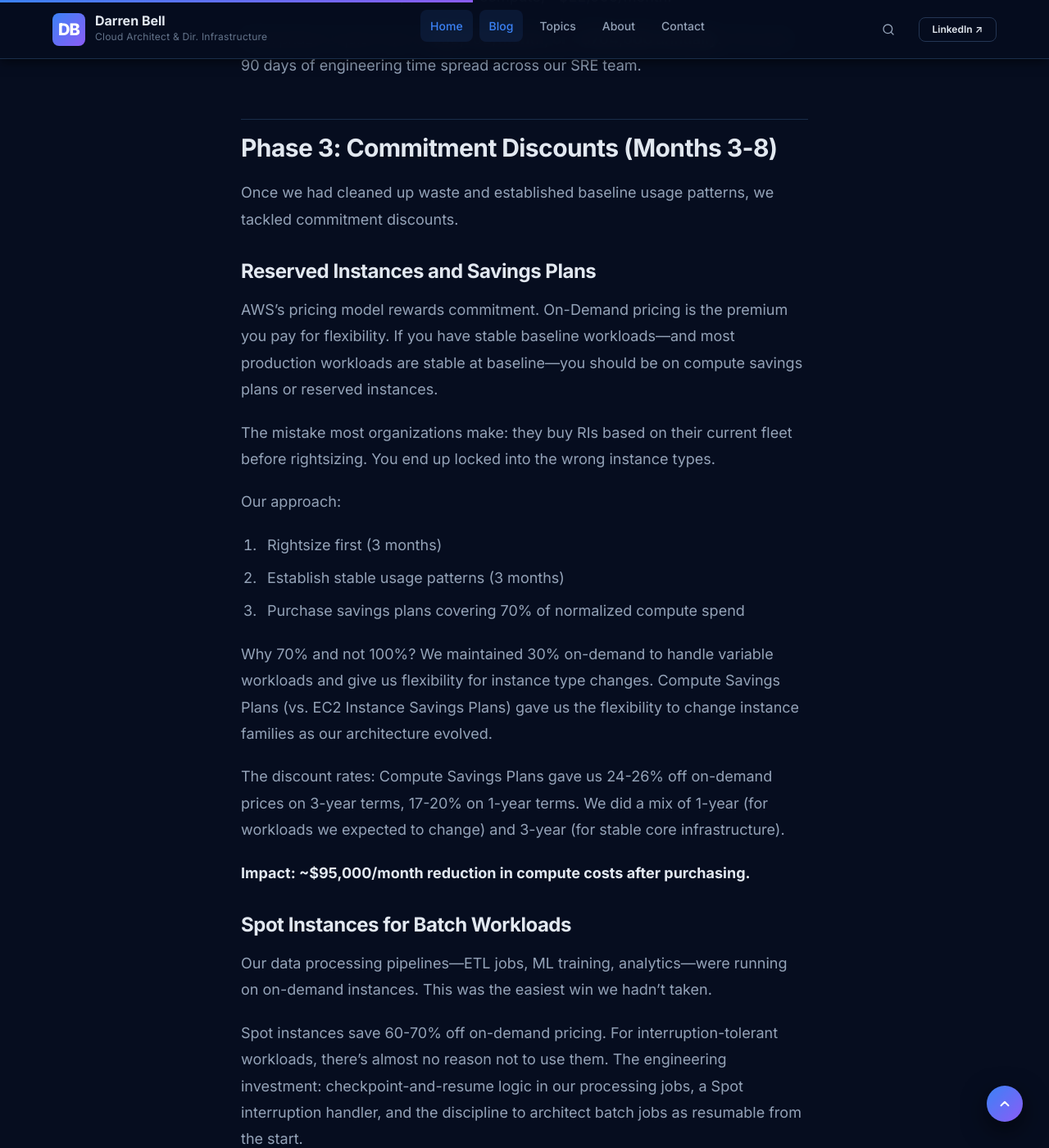
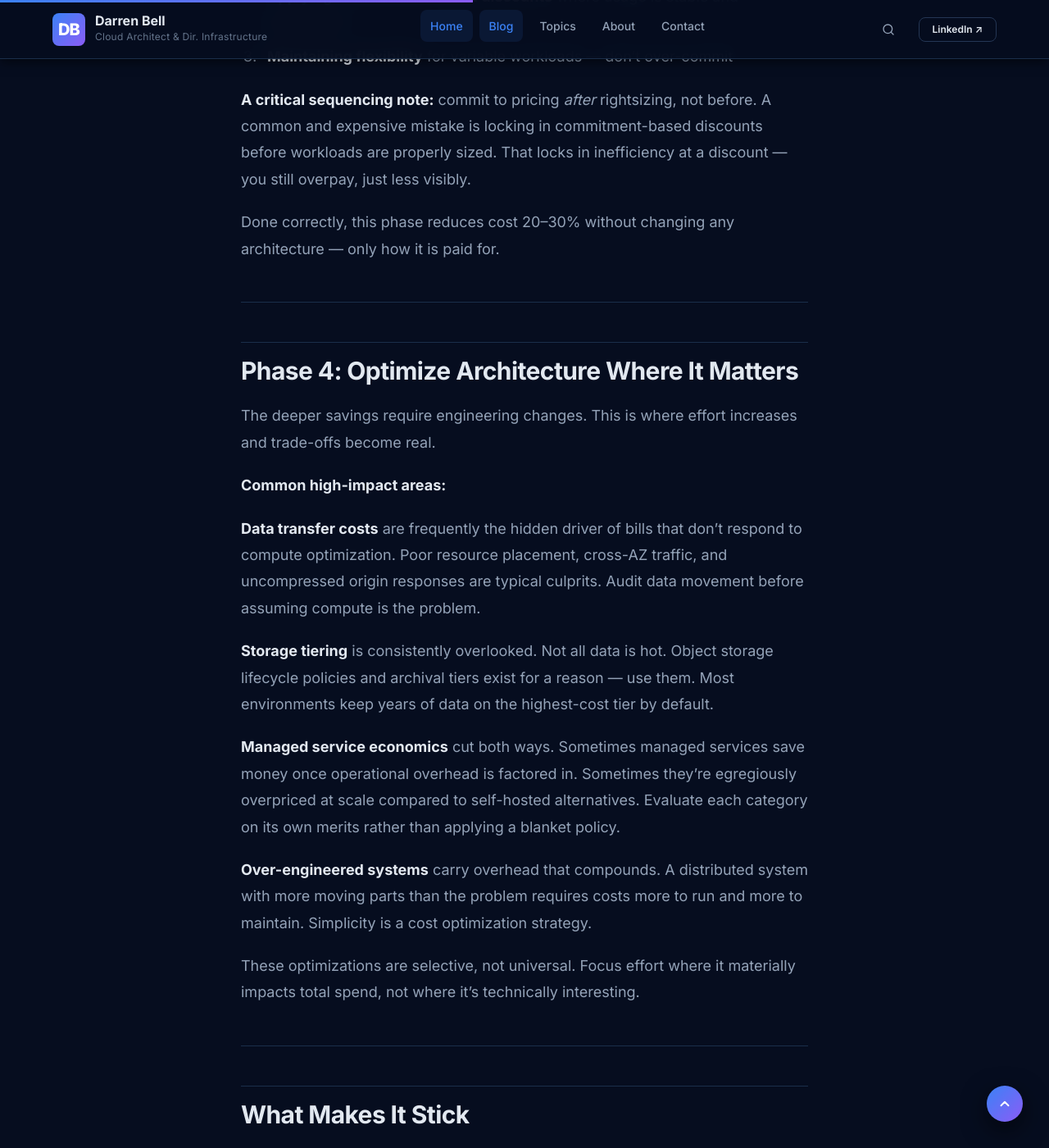
Before and after one commit to darrenbell09/DB_Blog, a Jekyll site: the page built from _posts/2024-03-18-finops-cloud-cost-optimization.md, in a window 1280 px wide and 1400 px high, scrolled down 3787 px. Shown: the whole window at 82% size. Built offline with Jekyll 4.4.1, drawn with Linux system fonts in a browser that asks for light colours; comment, search, counter and statistics services are not loaded; some of the changed text lies outside the part shown.

Commit message:
Rewrite FinOps post with new content, improved formatting, stronger closing
- New title and subtitle reflecting the operational-discipline angle
- Structured with clear phase headers (Phase 1–4) and a closing section
- Added comparison table for waste categories
- Added blockquote callout in Phase 1
- Expanded Phase 4 with named sub-sections for each optimization area
- Stronger closing: specific accountability question as the actionable takeaway
- Updated excerpt and tags

https://claude.ai/code/session_017PKE5vkCB3o9Qj9NWR6azF

````diff
--- a/_posts/2024-03-18-finops-cloud-cost-optimization.md
+++ b/_posts/2024-03-18-finops-cloud-cost-optimization.md
@@ -1,163 +1,142 @@
 ---
 layout: post
-title: "FinOps in Practice: How We Cut Cloud Costs by 40% Without Hurting Performance"
-subtitle: "A practical account of what actually works when cloud bills spiral out of control"
+title: "FinOps in Practice: What Actually Works When Cloud Costs Get Out of Control"
+subtitle: "Cloud cost problems are operational discipline problems. Here's the framework that fixes them."
 date: 2024-03-18
 category: FinOps
 tags: [FinOps, cloud costs, AWS, cost optimization, reserved instances, tagging]
-excerpt: "Cloud cost optimization is 20% tooling and 80% organizational behavior. Here's the complete playbook from a program that delivered a 40% reduction in 12 months."
+excerpt: "Most cloud cost problems don't start with architecture. They start with ownership. Here's the four-phase operational framework that actually delivers lasting results."
 ---
 
-Two years ago, I inherited a cloud infrastructure with a monthly AWS bill north of $800,000. Eighteen months later, we were spending $480,000 per month on roughly the same workloads, with better reliability and faster deployment cycles.
+Cloud cost problems rarely start with architecture. They start with operations.
 
-That's a 40% reduction—about $3.8M annualized. I'm writing this because the way we got there is not what most cloud cost articles describe.
+Most organizations don't have a cost problem because they chose the wrong services or instance types. They have a cost problem because **no one owns the outcome**. Engineers provision resources without cost visibility. Finance tracks spend but can't influence decisions. Waste accumulates because there's no accountability.
 
-## The First Thing to Understand
+The pattern is consistent: tooling gets added, dashboards get built, but nothing changes. Costs continue to climb.
 
-Cloud cost optimization is **20% tooling and 80% organizational behavior**.
-
-I've watched organizations buy Spot.io licenses, CloudHealth subscriptions, and custom cost dashboards, then see their cloud bill continue to grow. The tools didn't fail—the organization did. Nobody changed how engineers made resource decisions.
-
-The real problem with cloud costs is almost never that your architecture is wrong or that you're using the wrong instance types. It's that:
-
-1. The people making decisions about cloud resources have no visibility into their cost
-2. The people who care about cost have no authority over resource decisions
-3. There are no consequences for provisioning waste
-4. No one is accountable for the bill
-
-Fix these organizational problems first. The technical optimization follows naturally.
-
-## Phase 1: Establish the Truth (Months 1-3)
-
-Before you can optimize anything, you need to see what you have. This sounds obvious. It's harder than it sounds.
-
-### Tagging as the Foundation
-
-Our first discovery was that 60% of our spend was untagged or inconsistently tagged. Without tags, you can't attribute cost to a team, a product, an environment, or a business unit. You can't answer "what does our payment processing system cost to run?" You're flying blind.
-
-We implemented a mandatory tagging policy with four required tags:
-
-```
-Environment:  production | staging | development | sandbox
-Team:         <team-name>
-Product:      <product-name>
-CostCenter:   <finance-code>
-```
-
-Policy enforcement via AWS Config Rules flagged resources missing required tags. Any resource missing a tag after 7 days got a billing correction applied—the cost was charged to a "untagged-waste" cost center that the VP of Engineering owned directly. Nothing motivates tagging compliance like the CFO asking why a VP has a $12,000 waste line item.
-
-### Anomaly Detection Before Optimization
-
-Before we started cutting costs, we turned on AWS Cost Anomaly Detection and integrated it with our Slack incident channel. Three days in, we caught a development team that had spun up a GPU cluster for an ML experiment and forgotten to tear it down. $47,000 in one week.
-
-Set up anomaly detection before you do anything else. You will find surprises.
-
-### Rightsizing Inventory
-
-We ran the AWS Compute Optimizer report across our entire fleet. The initial output was humbling: 58% of our EC2 instances were overprovisioned by more than 50%. Engineers had followed the old datacenter instinct: "overprovision now, scale down later." In the cloud, "later" never comes.
-
-This isn't unusual. In almost every audit I've conducted, the majority of instances are significantly oversized.
-
-## Phase 2: Quick Wins (Months 2-5)
-
-With visibility established, we went after what I call "embarrassing waste"—cost that's hard to defend and quick to eliminate.
-
-### Killing Zombie Resources
-
-**Idle EC2 instances:** Any instance under 5% average CPU utilization for 30 days, with no other evidence of activity. We inventoried these, gave teams two weeks' notice, and shut down or terminated non-responsive ones. 73 instances deleted. ~$18,000/month.
-
-**Unattached EBS volumes:** Volumes exist when instances are terminated but nobody cleaned up. Simple script, lots of volumes. ~$4,200/month.
-
-**Old snapshots:** Snapshot retention policies didn't exist. We had snapshots going back four years for some instances, including dev instances that no longer existed. Automated cleanup with 90-day retention. ~$6,100/month.
-
-**Unused load balancers and NAT gateways:** These accrue charges even when carrying zero traffic. Cleaned up 31 idle load balancers, 12 unused NAT gateways. ~$8,400/month.
-
-**Development environments running 24/7:** Dev and staging environments shouldn't run nights and weekends. We implemented scheduled start/stop with AWS Instance Scheduler. Engineers could override for legitimate needs. 40% cost reduction on non-production compute, ~$22,000/month.
-
-Total phase 2 quick wins: **~$58,700/month, or ~$704,000 annually.** This took 90 days of engineering time spread across our SRE team.
-
-## Phase 3: Commitment Discounts (Months 3-8)
-
-Once we had cleaned up waste and established baseline usage patterns, we tackled commitment discounts.
-
-### Reserved Instances and Savings Plans
-
-AWS's pricing model rewards commitment. On-Demand pricing is the premium you pay for flexibility. If you have stable baseline workloads—and most production workloads are stable at baseline—you should be on compute savings plans or reserved instances.
-
-The mistake most organizations make: they buy RIs based on their current fleet before rightsizing. You end up locked into the wrong instance types.
-
-Our approach:
-1. Rightsize first (3 months)
-2. Establish stable usage patterns (3 months)
-3. Purchase savings plans covering 70% of normalized compute spend
-
-Why 70% and not 100%? We maintained 30% on-demand to handle variable workloads and give us flexibility for instance type changes. Compute Savings Plans (vs. EC2 Instance Savings Plans) gave us the flexibility to change instance families as our architecture evolved.
-
-The discount rates: Compute Savings Plans gave us 24-26% off on-demand prices on 3-year terms, 17-20% on 1-year terms. We did a mix of 1-year (for workloads we expected to change) and 3-year (for stable core infrastructure).
-
-**Impact: ~$95,000/month reduction in compute costs after purchasing.**
-
-### Spot Instances for Batch Workloads
-
-Our data processing pipelines—ETL jobs, ML training, analytics—were running on on-demand instances. This was the easiest win we hadn't taken.
-
-Spot instances save 60-70% off on-demand pricing. For interruption-tolerant workloads, there's almost no reason not to use them. The engineering investment: checkpoint-and-resume logic in our processing jobs, a Spot interruption handler, and the discipline to architect batch jobs as resumable from the start.
-
-**Impact: ~$28,000/month for batch processing workloads.**
-
-## Phase 4: Architectural Optimization (Months 6-18)
-
-This is where the bigger savings live, and where the work gets hard. Architectural changes require engineering investment and carry more risk than cleanup and commitment discounts.
-
-### Data Transfer Costs
-
-Data transfer is often the sneaky cost that grows faster than compute. We discovered we were paying ~$45,000/month in data transfer costs—mostly:
-
-- Cross-AZ traffic (instances in different AZs within the same region calling each other)
-- Data being transmitted to CloudFront uncompressed
-- Database reads going directly to RDS from application servers across AZs
-
-The fix:
-- Pinned services with high inter-service traffic to the same AZ using placement groups and AZ-aware client logic
-- Enabled compression on our CDN origin response
-- Added a connection-pooling proxy (RDS Proxy) to handle connection locality
-
-**Impact: ~$31,000/month in data transfer reduction.**
-
-### Storage Tiering
-
-Your data has different temperatures. Hot data (accessed frequently) belongs on fast, expensive storage. Cold data (accessed rarely) belongs on cheap, slow storage. Most organizations keep everything on the same tier because nobody thought about it.
-
-We implemented S3 Intelligent-Tiering for data we couldn't easily classify, and S3 Glacier for data we knew was archival (compliance archives, old log data). EBS volume audit—many volumes were gp2 when gp3 would have been cheaper and faster.
-
-**Impact: ~$18,000/month.**
-
-### Managed Services vs. Self-Managed
-
-This one cuts both ways. Sometimes managed services save money (you eliminate the operational overhead of running your own). Sometimes they're egregiously more expensive than self-hosted.
-
-Our case study: we were running Elasticsearch clusters on EC2 for log aggregation. Cost: $24,000/month. Migration to OpenSearch Service: $19,000/month. But the reduction in operational overhead was worth another $15,000/month in SRE time. Total value: $20,000/month.
-
-Meanwhile, our Redis usage was on ElastiCache. When we benchmarked self-hosted Redis on EC2, we found we could cut costs by 40% at our usage scale. We migrated. Less convenient, but economically rational.
-
-The lesson: evaluate managed vs. self-hosted for each service category based on your specific scale and team capability, not as a blanket policy.
-
-## The Organizational Changes That Made It Last
-
-Technical changes decay without organizational changes. Here's what we put in place:
-
-**Engineering team cost dashboards:** Every team lead has a weekly cost report for their cost centers. It's in their OKRs.
-
-**Cloud cost review in sprint planning:** Teams commit a sprint task to cost optimization every 4-6 sprints. Not optional.
-
-**A FinOps working group:** Rotating membership from each engineering team. Meets monthly. Reviews anomalies, shares optimization techniques, tracks progress against targets.
-
-**Cost as a first-class engineering metric:** Our engineering all-hands includes a cloud spend slide alongside uptime and deployment frequency. Cost is talked about openly, not as a failure but as an engineering responsibility.
+Fixing cloud spend is not a tooling problem. It's an operational discipline problem.
 
 ---
 
-The 40% reduction took 18 months and the full-time focus of two engineers for about half that period. The payback was immediate—$3.8M per year for an investment of maybe $400K in engineering time.
+## The Reality of Cloud Cost Optimization
 
-More importantly, the new practices are self-sustaining. Our cloud bill has grown by less than 15% since we completed the program, despite doubling our workload volume.
+Cloud cost optimization is mostly behavioral, not technical.
 
-*Want to compare notes on cloud cost optimization programs? I'm happy to talk through your specific situation. [Reach out here](/contact/).*
+If the people creating resources don't understand cost, and the people tracking cost can't enforce change, optimization will fail. It doesn't matter how advanced the tooling is.
+
+The foundation requires four things to be true simultaneously:
+
+- **Visibility** exists at the team level
+- **Ownership** is clearly defined
+- **Waste** has consequences
+- **Cost** is treated as an engineering metric — not a finance problem
+
+Without all four, everything else is noise.
+
+---
+
+## Phase 1: Establish Visibility
+
+Before anything can be optimized, it has to be understood. In practice, most environments lack even basic visibility.
+
+**The common failure point is tagging.**
+
+Without consistent tagging, there is no way to attribute cost. You cannot answer basic questions like:
+
+- What does a specific system cost to run?
+- Which team is responsible for a spend spike?
+- Where is non-production spend occurring?
+
+Once tagging is enforced and tied to accountability, cost visibility becomes actionable instead of theoretical. A useful forcing mechanism: route untagged spend to a separate cost center owned by the VP of Engineering. Nothing motivates tagging compliance faster than a CFO asking questions.
+
+At the same time, enable anomaly detection early. Unexpected spend is common — forgotten GPU clusters, misconfigured autoscaling, runaway data transfer — and catching it quickly prevents avoidable loss.
+
+> This phase is less about optimization and more about creating a reliable view of reality. You cannot improve what you cannot see.
+
+---
+
+## Phase 2: Eliminate Obvious Waste
+
+Once visibility exists, the first meaningful reductions come from removing waste that should never have existed.
+
+Typical patterns in almost every environment:
+
+| Waste Category | Common Cause |
+|---|---|
+| Idle compute running indefinitely | No lifecycle policy |
+| Detached storage still accruing cost | Forgotten after instance termination |
+| Snapshots with no retention limit | Default settings never changed |
+| Temporary infrastructure never cleaned up | No ownership, no expiry |
+| Non-production environments running 24/7 | No scheduled shutdown |
+
+These are not complex problems. They are operational gaps.
+
+Cleaning this up does not require architectural changes. It requires discipline, communication, and enforcement. This phase consistently produces fast, defensible cost reduction — typically 15–25% of total spend — with minimal risk.
+
+---
+
+## Phase 3: Align Spend With Reality
+
+After waste is removed, the next step is aligning pricing models with actual usage.
+
+Cloud providers charge a premium for flexibility. Most production workloads are not fully variable — they have predictable baselines. You are paying on-demand rates for stability you already know you need.
+
+Optimizing this layer involves:
+
+1. **Understanding steady-state usage** — measure actual consumption patterns over 60–90 days after rightsizing
+2. **Applying commitment-based discounts** where usage is stable and predictable
+3. **Maintaining flexibility** for variable workloads — don't over-commit
+
+**A critical sequencing note:** commit to pricing *after* rightsizing, not before. A common and expensive mistake is locking in commitment-based discounts before workloads are properly sized. That locks in inefficiency at a discount — you still overpay, just less visibly.
+
+Done correctly, this phase reduces cost 20–30% without changing any architecture — only how it is paid for.
+
+---
+
+## Phase 4: Optimize Architecture Where It Matters
+
+The deeper savings require engineering changes. This is where effort increases and trade-offs become real.
+
+**Common high-impact areas:**
+
+**Data transfer costs** are frequently the hidden driver of bills that don't respond to compute optimization. Poor resource placement, cross-AZ traffic, and uncompressed origin responses are typical culprits. Audit data movement before assuming compute is the problem.
+
+**Storage tiering** is consistently overlooked. Not all data is hot. Object storage lifecycle policies and archival tiers exist for a reason — use them. Most environments keep years of data on the highest-cost tier by default.
+
+**Managed service economics** cut both ways. Sometimes managed services save money once operational overhead is factored in. Sometimes they're egregiously overpriced at scale compared to self-hosted alternatives. Evaluate each category on its own merits rather than applying a blanket policy.
+
+**Over-engineered systems** carry overhead that compounds. A distributed system with more moving parts than the problem requires costs more to run and more to maintain. Simplicity is a cost optimization strategy.
+
+These optimizations are selective, not universal. Focus effort where it materially impacts total spend, not where it's technically interesting.
+
+---
+
+## What Makes It Stick
+
+Most cost optimization efforts fail because they are treated as one-time projects instead of ongoing operational practices. The cost comes back. Sometimes faster than it left.
+
+Sustainable outcomes require structural change:
+
+- **Teams see and own their cost** — weekly visibility, not quarterly reports
+- **Cost is reviewed regularly**, not reactively after a budget breach
+- **Optimization is built into engineering cycles** — not a separate initiative
+- **Cross-team collaboration exists** to share patterns and decisions
+- **Cost sits alongside performance and reliability** as a first-class engineering metric
+
+When cost becomes part of how systems are built and operated, improvements persist. When it doesn't, regression is guaranteed — usually within two quarters of the project being declared complete.
+
+---
+
+## Bottom Line
+
+Cloud cost optimization is not a technical challenge. It is an operational one.
+
+If ownership, visibility, and accountability are not in place first, no amount of tooling or architectural sophistication will produce lasting results. I've seen organizations spend six figures on FinOps platforms while their bill continued to grow — because the platform couldn't fix the fact that no one was accountable for the outcome.
+
+Get the operational foundation right. The technical optimizations are straightforward once you do.
+
+**The question to answer before starting any cost reduction effort:** *Who is accountable for this number, and what can they actually change?* If you can't answer that clearly, start there.
+
+---
+
+*Have a cost problem that's resisted previous optimization attempts? The cause is almost always organizational, not architectural. [I'm happy to talk through it.](/contact/)*
````
